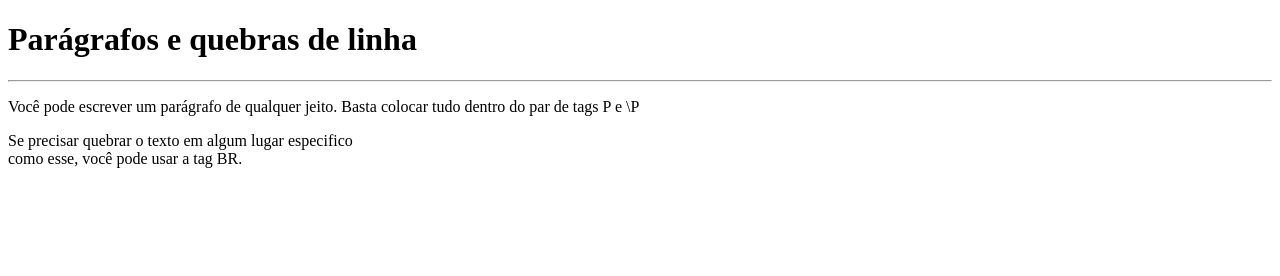
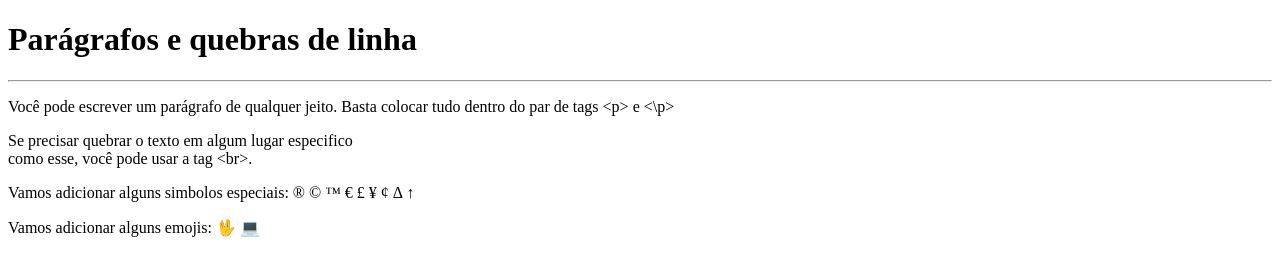
Before and after one commit to Jeziel-Carvalho/HTML5-e-CSS3, a plain HTML site: page ex002/index.html in a window 1280 px wide. Drawn offline with Linux system fonts and the light colour scheme.

Commit message:
nsei
é isso ai

```diff
--- a/ex002/index.html
+++ b/ex002/index.html
@@ -1,5 +1,5 @@
 <!DOCTYPE html>
-<html lang="en">
+<html lang="pt-br">
 <head>
     <meta charset="UTF-8">
     <meta name="viewport" content="width=device-width, initial-scale=1.0">
@@ -8,7 +8,23 @@
 <body>
     <h1>Parágrafos e quebras de linha</h1>
     <hr>
-    <p>Você pode escrever um parágrafo de qualquer jeito. Basta colocar tudo dentro do par de tags P e \P </p>
-    <p>Se precisar quebrar o texto em algum lugar especifico <br> como esse, você pode usar a tag BR.</p>
+    <p>Você pode escrever um parágrafo de qualquer jeito. Basta colocar tudo dentro do par de tags &lt;p&gt; e &lt;\p&gt;<p>
+    <p>Se precisar quebrar o texto em algum lugar especifico <br> como esse, você pode usar a tag &lt;br&gt;.</p>
+    <p>Vamos adicionar alguns simbolos especiais:
+        &reg;
+        &copy;
+        &trade;
+        &euro;
+        &pound;
+        &yen;
+        &cent;
+        &Delta;
+        &uparrow;
+    </p>
+    <p>Vamos adicionar alguns emojis:
+        &#x1F596;
+        &#x1F4BB;
+
+    </p>
 </body>
 </html>
```
